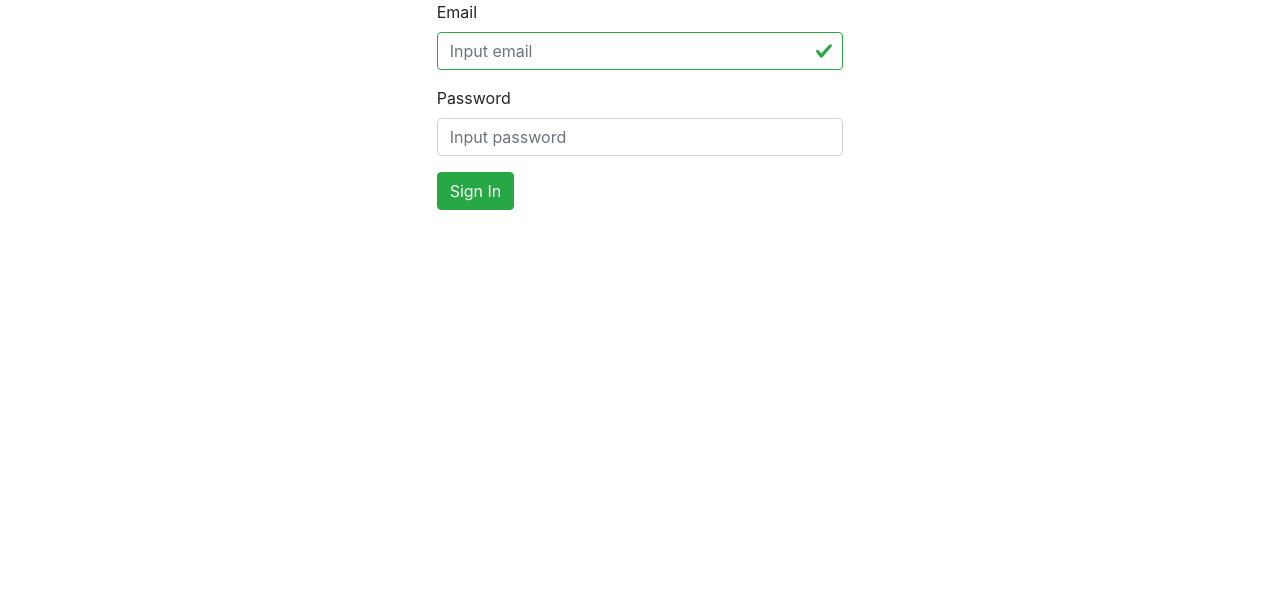
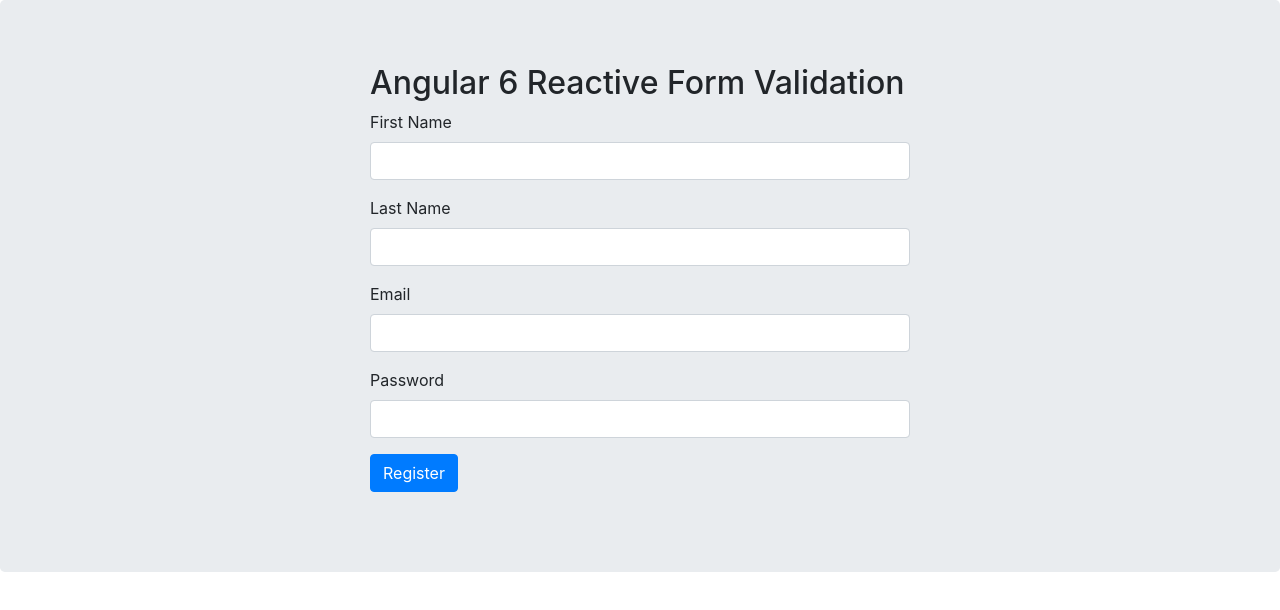
Before and after one commit to TranHuuTrung/firstAngular, an Angular app: page / in a window 1280 px wide. Shown: the top 610 px of the page. Built offline with nearby package versions, Linux system fonts and the light colour scheme.

Commit message:
Reactive vadilator form

```diff
--- a/src/app/app.component.html
+++ b/src/app/app.component.html
@@ -1 +1 @@
-<app-sign-in></app-sign-in>
+<app-sign-up></app-sign-up>
--- a/src/app/sign-in/sign-in.component.html
+++ b/src/app/sign-in/sign-in.component.html
@@ -17,9 +17,19 @@
       </div>
       <div class="form-group">
         <label for="">Password</label>
-        <input type="password" class="form-control" name="password" placeholder="Input password"
-          ngModel #txtPassword="ngModel"  [ngClass]="(txtPassword.touched && (txtPassword.errors?.required || txtPassword.errors?.minlength))?'is-invalid':''"
-          required minlength="8" pattern="[a-z]*">
+        <input
+          type="password"
+          class="form-control"
+          name="password"
+          placeholder="Input password"
+          ngModel
+          #txtPassword="ngModel"
+          [ngClass]="(txtPassword.touched && (txtPassword.errors?.required || txtPassword.errors?.minlength))?'is-invalid':''"
+          required
+          minlength="8"
+          maxlength="20"
+          pattern="[a-z]*"
+        >
         <div *ngIf="(txtPassword.dirty || txtPassword.touched) && txtPassword.errors?.required">
           <p class="invalidInput">
             Password is empty
@@ -27,7 +37,7 @@
         </div>
         <div *ngIf="(txtPassword.dirty || txtPassword.touched) && txtPassword.errors?.minlength" class="invalidInput">
           <p>
-            Password must be at least 8 character long
+            Password must be at least 8 character long and max 20
           </p>
         </div>
         <div *ngIf="(txtPassword.dirty || txtPassword.touched) && txtPassword.errors?.pattern" class="invalidInput">
@@ -36,8 +46,18 @@
           </p>
         </div>
       </div>
-      <!-- <p>{{ txtPassword.errors | json}}</p> -->
-      <button class="btn btn-success">Sign In</button>
+
+      <div class="checkbox" ngModelGroup="checkForm">
+        <label><input type="checkbox" name="ReactJS" [ngModel]="false">ReactJS</label> &nbsp;
+        <label><input type="checkbox" name="Angular" [ngModel]="false">Angular</label> &nbsp;
+        <label><input type="checkbox" name="PHP" [ngModel]="false">PHP</label> &nbsp;
+        <label><input type="checkbox" name="JQuery" [ngModel]="false">JQuery</label>
+      </div>
+
+      <p>{{ txtPassword.errors | json}}</p>
+      <!-- <p>{{ formSignIn.value | json}}</p> -->
+      <button class="btn btn-success" [disabled]="formSignIn.invalid">Sign In</button>
+      <!-- // [disabled]="formSignIn.invalid" -->
     </form>
 
   </div>
--- /dev/null
+++ b/src/app/sign-up/sign-up.component.html
@@ -0,0 +1,66 @@
+<!-- main app container -->
+<div class="jumbotron">
+  <div class="container">
+    <div class="row">
+      <div class="col-md-6 offset-md-3">
+        <h2>Angular 6 Reactive Form Validation</h2>
+        <form [formGroup]="registerForm" (ngSubmit)="onSubmit()">
+          <div class="form-group">
+            <label>First Name</label>
+            <input
+              type="text"
+              formControlName="firstName"
+              class="form-control"
+              [ngClass]="{ 'is-invalid': submitted && f.firstName.errors }"
+            />
+            <div *ngIf="submitted && f.firstName.errors" class="invalid-feedback">
+              <div *ngIf="f.firstName.errors.required">First Name is required</div>
+            </div>
+          </div>
+          <div class="form-group">
+            <label>Last Name</label>
+            <input
+              type="text"
+              formControlName="lastName"
+              class="form-control"
+              [ngClass]="{ 'is-invalid': submitted && f.lastName.errors }"
+            />
+            <div *ngIf="submitted && f.lastName.errors" class="invalid-feedback">
+              <div *ngIf="f.lastName.errors.required">Last Name is required</div>
+            </div>
+          </div>
+          <div class="form-group">
+            <label>Email</label>
+            <input
+              type="text"
+              formControlName="email"
+              class="form-control"
+              [ngClass]="{ 'is-invalid': submitted && f.email.errors }"
+            />
+            <div *ngIf="submitted && f.email.errors" class="invalid-feedback">
+              <div *ngIf="f.email.errors.required">Email is required</div>
+              <div *ngIf="f.email.errors.email">Email must be a valid email address</div>
+            </div>
+          </div>
+          <div class="form-group">
+            <label>Password</label>
+            <input
+              type="password"
+              formControlName="password"
+              class="form-control"
+              [ngClass]="{ 'is-invalid': submitted && f.password.errors }"
+            />
+            <div *ngIf="submitted && f.password.errors" class="invalid-feedback">
+              <div *ngIf="f.password.errors.required">Password is required</div>
+              <div *ngIf="f.password.errors.minlength">Password must be at least 6 characters</div>
+            </div>
+          </div>
+          <div class="form-group">
+            <button class="btn btn-primary">Register</button>
+            <!-- [disabled]="registerForm.invalid" -->
+          </div>
+        </form>
+      </div>
+    </div>
+  </div>
+</div>
--- /dev/null
+++ b/src/app/sign-up/sign-up.component.ts
@@ -0,0 +1,34 @@
+import { Component, OnInit } from '@angular/core';
+import { FormBuilder, FormGroup , Validators } from '@angular/forms';
+
+@Component({
+  selector: 'app-sign-up',
+  templateUrl: './sign-up.component.html',
+  styleUrls: ['./sign-up.component.css']
+})
+export class SignUpComponent implements OnInit {
+  registerForm: FormGroup;
+  submitted = false;
+  constructor(private formBuilder: FormBuilder) { }
+
+  ngOnInit() {
+    this.registerForm = this.formBuilder.group({
+        firstName: ['', Validators.required],
+        lastName: ['', Validators.required],
+        email: ['',[ Validators.required, Validators.email]],
+        password: ['', [Validators.required, Validators.minLength(8)]]
+    });
+  }
+   // convenience getter for easy access to form fields
+   get f() { return this.registerForm.controls; }
+   onSubmit() {
+    this.submitted = true;
+
+    // stop here if form is invalid
+    if (this.registerForm.invalid) {
+        return;
+    }
+    console.log(this.f);
+
+}
+}
```
Also changed, not shown: src/app/app.module.ts (+6 -2 lines), src/app/sign-up/sign-up.component.css (added), 1 other file (tests, documents, lock files or other folders).
